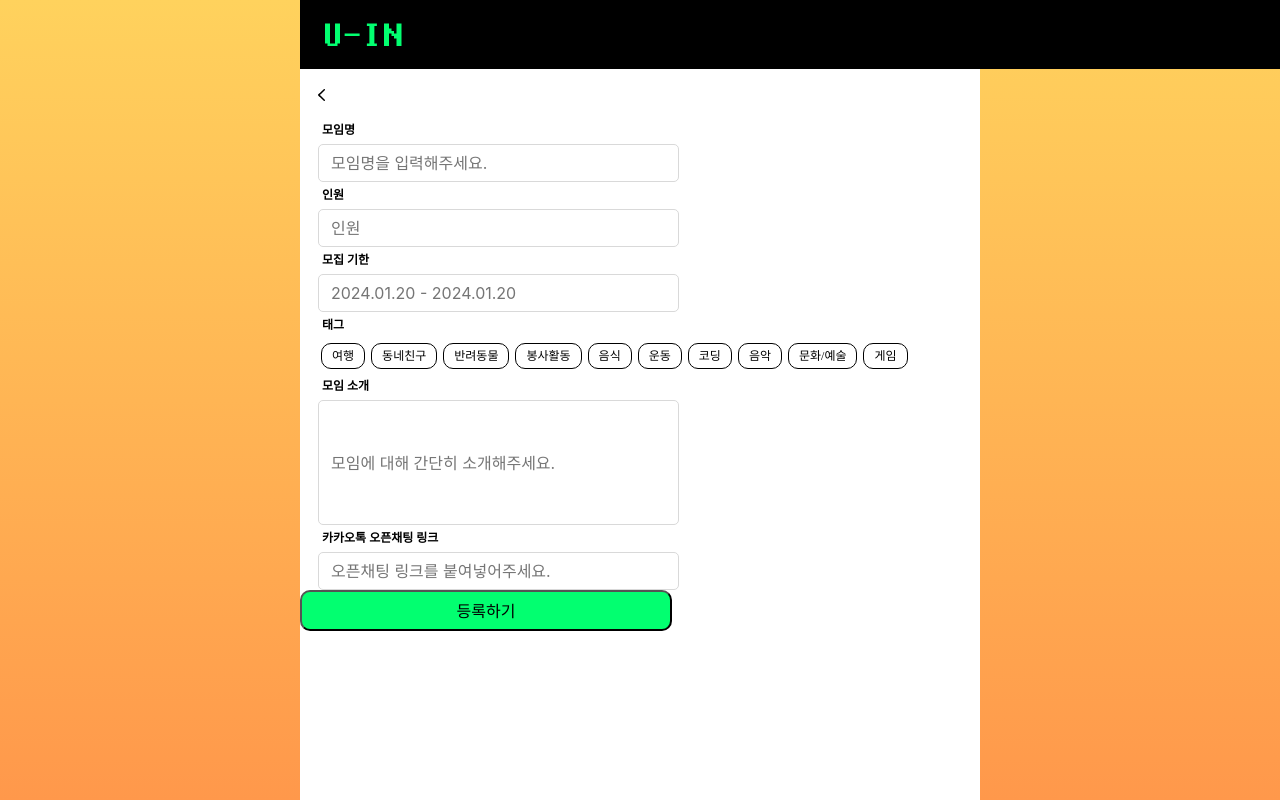
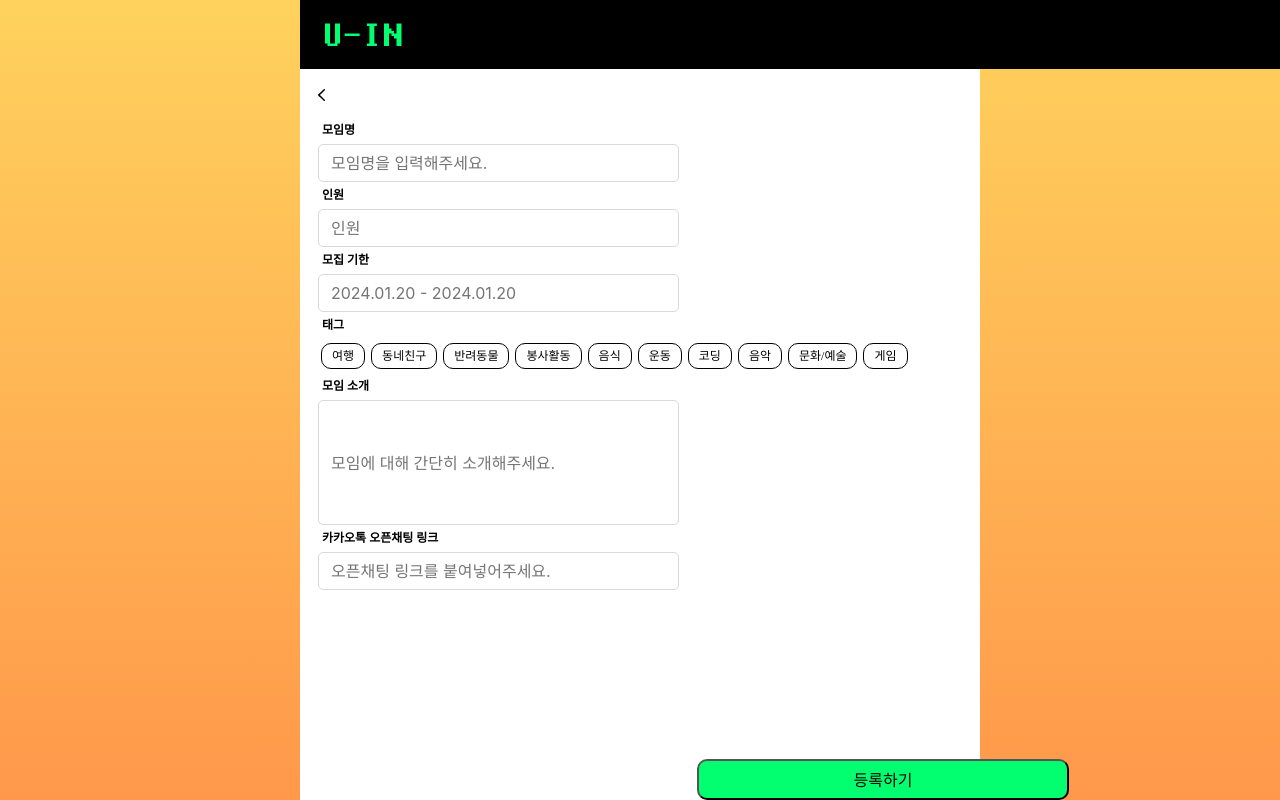
Before and after one commit to ENTP-UMC/front, a React (Create React App) app: page /ClubCreate in a window 1280 px wide. Shown: the top 800 px of the page. Built offline with nearby package versions, Linux system fonts and the light colour scheme; a web font is replaced by a local one.

Commit message:
글작성페이지 등록 버튼 만듦

```diff
--- a/src/components/Thunder/ClubCreate.jsx
+++ b/src/components/Thunder/ClubCreate.jsx
@@ -146,7 +146,7 @@ export default function ClubCreate() {
                 <Input type="text" placeholder="오픈채팅 링크를 붙여넣어주세요." />
             </InputContainer>
 
-            <button onClick={()=>navigate('/Thunder')} style={{width: '372px', height: '41px', background: '#02FF70', borderRadius: 10}}>
+            <button onClick={()=>navigate('/Thunder')} style={{width: '372px', height: '41px', background: '#02FF70', borderRadius: 10, position: 'fixed', bottom: 0}}>
                 등록하기
             </button>
 
```
